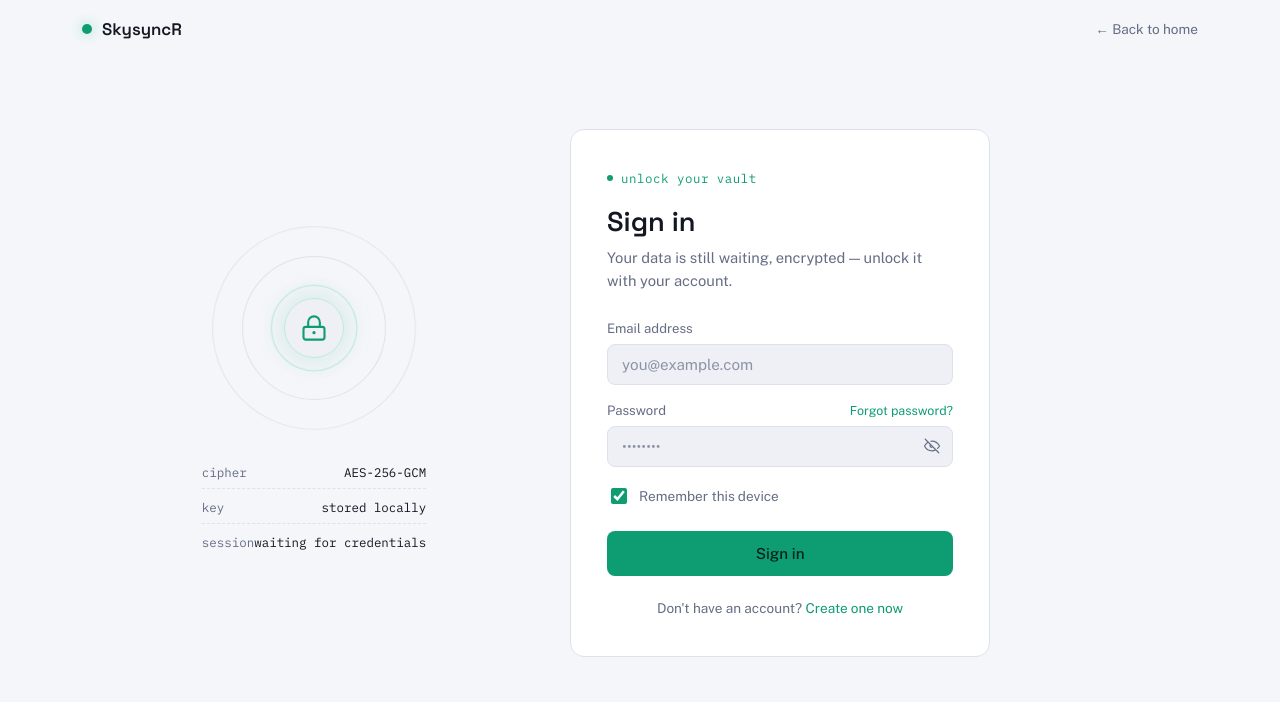
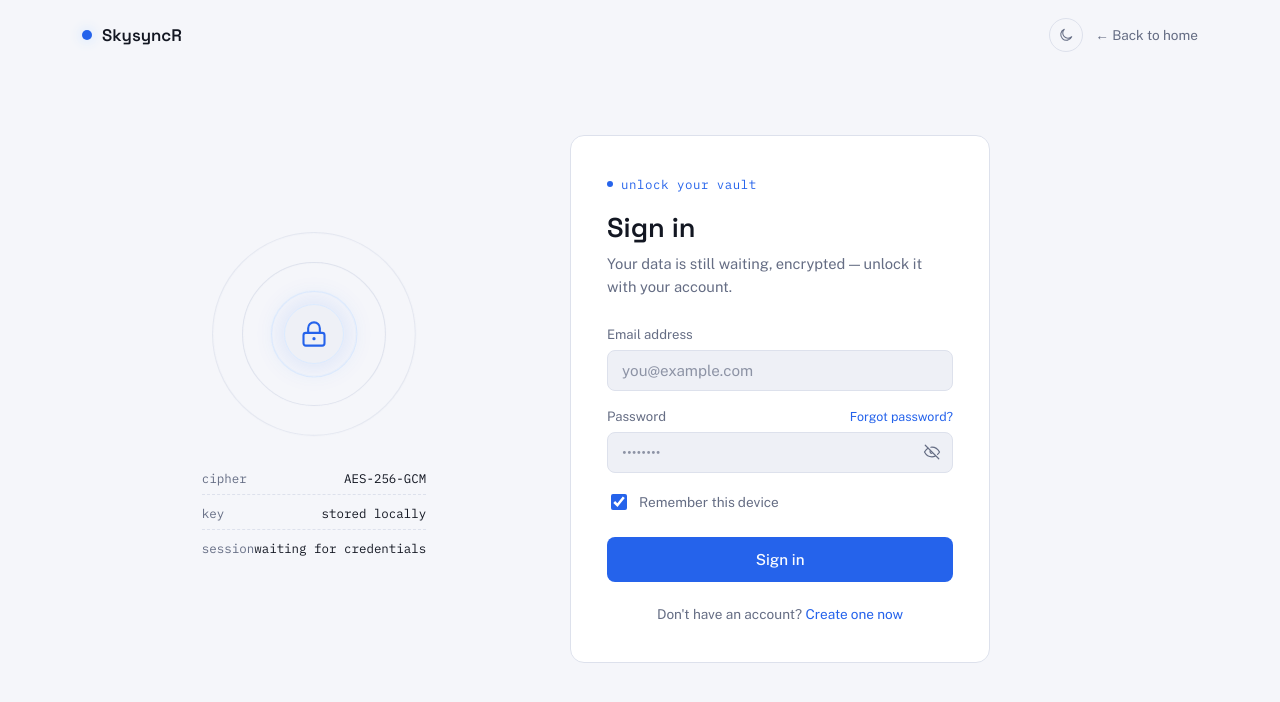
Before and after one commit to B4rtekk1/SkysyncR, a React (Vite) app in the folder frontend/web/: page /login in a window 1280 px wide. Shown: the top 702 px of the page. Built offline with nearby package versions, Linux system fonts and the light colour scheme; no server answers.

Commit message:
feat: add theme toggle functionality and update styles for light and dark modes

```diff
--- a/frontend/web/src/App.css
+++ b/frontend/web/src/App.css
@@ -1,7 +1,22 @@
+html[data-theme='light'] {
+  --panel: #ffffff;
+  --panel-2: #f0f2f4;
+  --paper: #16191c;
+  --mist: #6a7178;
+  --line: #e2e5e9;
+  --signal: #2563eb;
+  --signal-dim: #dbeafe;
+  --signal-rgb: 37, 99, 235;
+  --nav-bg: rgba(255, 255, 255, 0.82);
+  --glow-strong: rgba(37, 99, 235, 0.18);
+}
+
 .page {
   min-height: 100vh;
   display: flex;
   flex-direction: column;
+  background: var(--panel);
+  transition: background 0.2s ease;
 }
 
 .nav {
@@ -49,7 +64,28 @@
 
 .nav__actions {
   display: flex;
+  align-items: center;
   gap: 10px;
+}
+
+.nav__theme-toggle {
+  display: flex;
+  align-items: center;
+  justify-content: center;
+  width: 34px;
+  height: 34px;
+  border: 1px solid var(--line);
+  border-radius: 50%;
+  background: transparent;
+  color: var(--mist);
+  cursor: pointer;
+  transition: border-color 0.15s ease, color 0.15s ease, transform 0.15s ease;
+}
+
+.nav__theme-toggle:hover {
+  border-color: var(--signal);
+  color: var(--signal);
+  transform: rotate(12deg);
 }
 
 
@@ -78,7 +114,7 @@
 
 .btn--solid {
   background: var(--signal);
-  color: #07241c;
+  color: #f8fbff;
 }
 
 .btn--solid:hover {
--- /dev/null
+++ b/frontend/web/src/components/ThemeToggle.tsx
@@ -0,0 +1,22 @@
+import { MOON_ICON, SUN_ICON, useTheme } from '../hooks/UseTheme'
+
+type ThemeToggleProps = {
+  className: string
+}
+
+function ThemeToggle({ className }: ThemeToggleProps) {
+  const { theme, toggleTheme } = useTheme()
+
+  return (
+    <button
+      className={className}
+      onClick={toggleTheme}
+      aria-label={theme === 'dark' ? 'Switch to light mode' : 'Switch to dark mode'}
+      type="button"
+    >
+      {theme === 'dark' ? SUN_ICON : MOON_ICON}
+    </button>
+  )
+}
+
+export default ThemeToggle
--- a/frontend/web/src/css/Dashbord.css
+++ b/frontend/web/src/css/Dashbord.css
@@ -1,7 +1,27 @@
+/* ---------- THEME ---------- */
+
+:root {
+    --signal-rgb: 79, 242, 192;
+}
+
+html[data-theme='light'] {
+    --panel: #ffffff;
+    --panel-2: #f0f2f4;
+    --paper: #16191c;
+    --mist: #6a7178;
+    --line: #e2e5e9;
+    --signal: #2563eb;
+    --signal-dim: #dbeafe;
+    --signal-rgb: 37, 99, 235;
+    --amber: #b3590f;
+}
+
 .shell {
     min-height: 100vh;
     display: grid;
     grid-template-columns: 240px 1fr;
+    background: var(--panel);
+    transition: background 0.2s ease;
 }
 
 /* ---------- SIDEBAR ---------- */
@@ -152,7 +172,7 @@
 
 .shell__search:has(input:focus) {
     border-color: var(--signal);
-    box-shadow: 0 0 0 3px rgba(79, 242, 192, 0.14);
+    box-shadow: 0 0 0 3px rgba(var(--signal-rgb), 0.14);
 }
 
 .shell__search input {
@@ -186,6 +206,26 @@
     color: var(--mist);
     text-transform: lowercase;
     white-space: nowrap;
+}
+
+.shell__theme-toggle {
+    display: flex;
+    align-items: center;
+    justify-content: center;
+    width: 34px;
+    height: 34px;
+    border: 1px solid var(--line);
+    border-radius: 50%;
+    background: var(--panel-2);
+    color: var(--mist);
+    cursor: pointer;
+    transition: border-color 0.15s ease, color 0.15s ease, transform 0.15s ease;
+}
+
+.shell__theme-toggle:hover {
+    border-color: var(--signal);
+    color: var(--signal);
+    transform: rotate(12deg);
 }
 
 .shell__user {
@@ -318,7 +358,7 @@
 
 .file-card.is-drop-target {
     border-color: var(--signal);
-    box-shadow: 0 0 0 2px rgba(79, 242, 192, 0.18);
+    box-shadow: 0 0 0 2px rgba(var(--signal-rgb), 0.18);
 }
 
 .file-card__handle {
@@ -478,7 +518,7 @@
     inset: 16px;
     border: 2px dashed var(--signal);
     border-radius: 16px;
-    background: rgba(79, 242, 192, 0.06);
+    background: rgba(var(--signal-rgb), 0.06);
     display: flex;
     align-items: center;
     justify-content: center;
--- a/frontend/web/src/css/Login.css
+++ b/frontend/web/src/css/Login.css
@@ -41,6 +41,12 @@
 
 .auth-nav__back:hover {
   color: var(--paper);
+}
+
+.auth-nav__actions {
+  display: flex;
+  align-items: center;
+  gap: 12px;
 }
 
 .auth {
@@ -154,7 +160,7 @@
 .field__input:focus {
   outline: none;
   border-color: var(--signal);
-  box-shadow: 0 0 0 3px rgba(79, 242, 192, 0.14);
+  box-shadow: 0 0 0 3px rgba(var(--signal-rgb), 0.14);
 }
 
 .field__input-group {
@@ -408,7 +414,7 @@
 .password-requirements__item.is-met .password-requirements__icon {
   background: var(--signal);
   border-color: var(--signal);
-  color: #07241c;
+  color: #f8fbff;
 }
 
 .password-requirements__icon svg {
--- /dev/null
+++ b/frontend/web/src/hooks/UseTheme.tsx
@@ -0,0 +1,54 @@
+import { useEffect, useState } from 'react'
+
+export type Theme = 'dark' | 'light'
+
+const THEME_STORAGE_KEY = 'theme'
+
+function loadTheme(): Theme {
+    try {
+        const raw = localStorage.getItem(THEME_STORAGE_KEY)
+        if (raw === 'light' || raw === 'dark') return raw
+        if (typeof window !== 'undefined' && window.matchMedia?.('(prefers-color-scheme: light)').matches) {
+            return 'light'
+        }
+        return 'dark'
+    } catch {
+        return 'dark'
+    }
+}
+
+function saveTheme(theme: Theme) {
+    try {
+        localStorage.setItem(THEME_STORAGE_KEY, theme)
+    } catch {
+        // ignore storage failures (e.g. private browsing)
+    }
+}
+
+export function useTheme() {
+    const [theme, setTheme] = useState<Theme>(() => loadTheme())
+
+    useEffect(() => {
+        document.documentElement.setAttribute('data-theme', theme)
+        saveTheme(theme)
+    }, [theme])
+
+    function toggleTheme() {
+        setTheme((prev) => (prev === 'dark' ? 'light' : 'dark'))
+    }
+
+    return { theme, toggleTheme }
+}
+
+export const SUN_ICON = (
+    <svg width="16" height="16" viewBox="0 0 24 24" fill="none" stroke="currentColor" strokeWidth="1.6" strokeLinecap="round" aria-hidden="true">
+<circle cx="12" cy="12" r="4.2" />
+<path d="M12 2.5v2.4M12 19.1v2.4M4.2 4.2l1.7 1.7M18.1 18.1l1.7 1.7M2.5 12h2.4M19.1 12h2.4M4.2 19.8l1.7-1.7M18.1 5.9l1.7-1.7" />
+    </svg>
+)
+
+export const MOON_ICON = (
+    <svg width="16" height="16" viewBox="0 0 24 24" fill="none" stroke="currentColor" strokeWidth="1.6" strokeLinecap="round" strokeLinejoin="round" aria-hidden="true">
+<path d="M20.5 14.6A8.5 8.5 0 1 1 9.4 3.5a7 7 0 0 0 11.1 11.1Z" />
+    </svg>
+)
--- a/frontend/web/src/index.css
+++ b/frontend/web/src/index.css
@@ -1,4 +1,5 @@
-:root {
+:root,
+html[data-theme='dark'] {
   /* Color tokens — dark theme (default) */
   --ink: #0a0e1a;
   --panel: #121829;
@@ -8,6 +9,7 @@
   --mist: #8c94ad;
   --signal: #4ff2c0;
   --signal-dim: #2c8c70;
+  --signal-rgb: 79, 242, 192;
   --amber: #ffb04c;
   --shadow-soft: rgba(0, 0, 0, 0.6);
   --glow: rgba(79, 242, 192, 0.16);
@@ -23,21 +25,42 @@
   color-scheme: dark;
 }
 
+html[data-theme='light'] {
+  --ink: #f5f6fa;
+  --panel: #ffffff;
+  --panel-2: #eef0f6;
+  --line: #dde1ec;
+  --paper: #131722;
+  --mist: #656d84;
+  --signal: #2563eb;
+  --signal-dim: #dbeafe;
+  --signal-rgb: 37, 99, 235;
+  --amber: #b0620a;
+  --shadow-soft: rgba(30, 35, 55, 0.14);
+  --glow: rgba(37, 99, 235, 0.12);
+  --glow-strong: rgba(37, 99, 235, 0.2);
+  --glow-active: rgba(37, 99, 235, 0.26);
+  --nav-bg: rgba(255, 255, 255, 0.85);
+
+  color-scheme: light;
+}
+
 @media (prefers-color-scheme: light) {
-  :root {
+  :root:not([data-theme]) {
     --ink: #f5f6fa;
     --panel: #ffffff;
     --panel-2: #eef0f6;
     --line: #dde1ec;
     --paper: #131722;
     --mist: #656d84;
-    --signal: #0e9c73;
-    --signal-dim: #bdeadb;
+    --signal: #2563eb;
+    --signal-dim: #dbeafe;
+    --signal-rgb: 37, 99, 235;
     --amber: #b0620a;
     --shadow-soft: rgba(30, 35, 55, 0.14);
-    --glow: rgba(14, 156, 115, 0.14);
-    --glow-strong: rgba(14, 156, 115, 0.22);
-    --glow-active: rgba(14, 156, 115, 0.28);
+    --glow: rgba(37, 99, 235, 0.12);
+    --glow-strong: rgba(37, 99, 235, 0.2);
+    --glow-active: rgba(37, 99, 235, 0.26);
     --nav-bg: rgba(255, 255, 255, 0.85);
 
     color-scheme: light;
--- a/frontend/web/src/pages/Dashboard.tsx
+++ b/frontend/web/src/pages/Dashboard.tsx
@@ -2,6 +2,7 @@ import React, { useEffect, useMemo, useRef, useState, type ChangeEvent, type Dra
 import { Link } from 'react-router-dom'
 import '../App.css'
 import '../css/Dashbord.css'
+import ThemeToggle from '../components/ThemeToggle'
 import {
     listFiles,
     listTrash,
@@ -744,6 +745,8 @@ function Dashboard() {
               <span className="eyebrow__dot" /> synced · encrypted
             </span>
 
+                        <ThemeToggle className="shell__theme-toggle" />
+
                         <div className="shell__user" ref={menuRef}>
                             <button
                                 className="shell__avatar"
--- a/frontend/web/src/pages/Landing.tsx
+++ b/frontend/web/src/pages/Landing.tsx
@@ -2,6 +2,7 @@ import { useEffect, useRef, useState } from 'react'
 import { Link } from 'react-router-dom'
 import '../App.css'
 import TransferLog from '../components/TransferLog'
+import ThemeToggle from '../components/ThemeToggle'
 
 function Landing() {
   const [loaded, setLoaded] = useState(false)
@@ -41,6 +42,7 @@ function Landing() {
               SkysyncR
             </Link>
             <div className="nav__actions">
+              <ThemeToggle className="nav__theme-toggle" />
               <Link to="/login" className="btn btn--ghost">Sign in</Link>
               <Link to="/register" className="btn btn--solid">Create account</Link>
             </div>
--- a/frontend/web/src/pages/Login.tsx
+++ b/frontend/web/src/pages/Login.tsx
@@ -4,6 +4,7 @@ import '../App.css'
 import '../css/Login.css'
 import {loginUser} from '../api/users.ts'
 import VaultPanel from '../components/VaultPanel'
+import ThemeToggle from '../components/ThemeToggle'
 
 function EyeIcon({ open }: { open: boolean }) {
   return (
@@ -88,9 +89,12 @@ function Login() {
             <span className="auth-nav__logo-mark" aria-hidden="true" />
             SkysyncR
           </Link>
-          <Link to="/" className="auth-nav__back">
-            ← Back to home
-          </Link>
+          <div className="auth-nav__actions">
+            <ThemeToggle className="nav__theme-toggle" />
+            <Link to="/" className="auth-nav__back">
+              ← Back to home
+            </Link>
+          </div>
         </nav>
 
         <main className="auth">
--- a/frontend/web/src/pages/VerifyUser.tsx
+++ b/frontend/web/src/pages/VerifyUser.tsx
@@ -3,6 +3,7 @@ import { Link, useSearchParams } from "react-router-dom";
 import "../App.css";
 import "../css/Login.css";
 import { verifyUser } from "../api/users";
+import ThemeToggle from "../components/ThemeToggle";
 
 type Status = "idle" | "verifying" | "success" | "error";
 
@@ -42,6 +43,7 @@ function VerifyEmail() {
                     <span className="auth-nav__logo-mark" aria-hidden="true" />
                     SkysyncR
                 </Link>
+                <ThemeToggle className="nav__theme-toggle" />
             </nav>
 
             <main className="auth" style={{ gridTemplateColumns: "1fr" }}>
```
Also changed, not shown: frontend/web/src/pages/Register.tsx (+7 -3 lines). Lines whose indentation alone changed are shown as unchanged.
